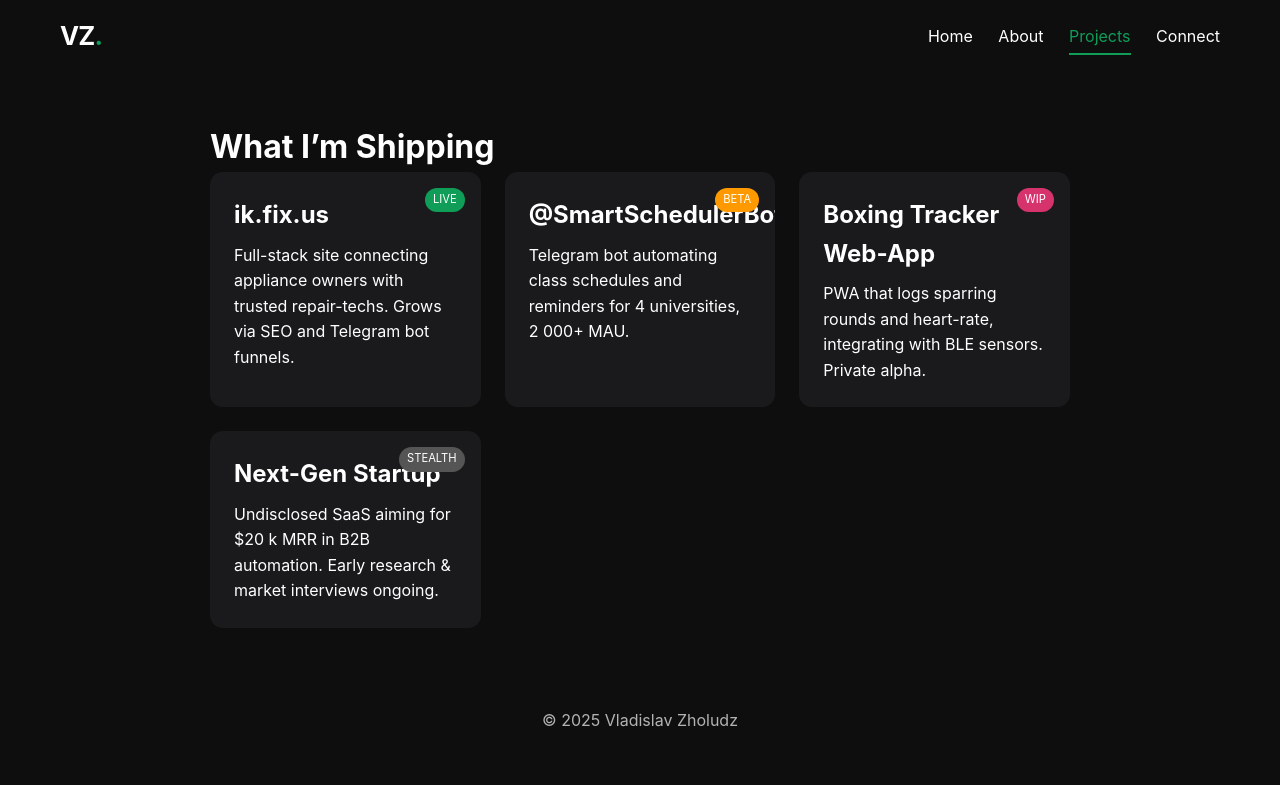
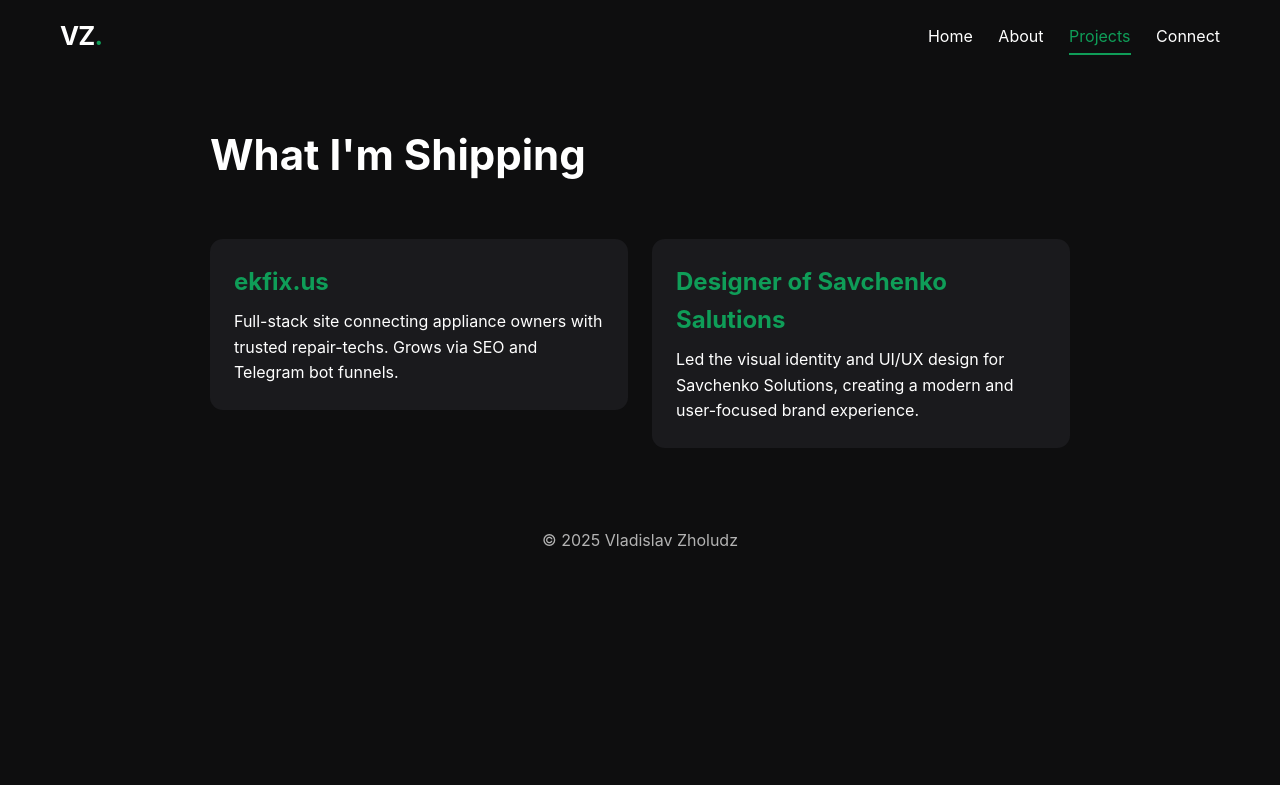
Before and after one commit to LOMAR325/LOMAR325.github.io, a plain HTML site: page projects.html in a window 1280 px wide. Drawn offline with Linux system fonts and the light colour scheme.

Commit message:
text edits

```diff
--- a/projects.html
+++ b/projects.html
@@ -21,32 +21,24 @@
 </header>
 
 <main class="page fade projects">
-  <h1>What I’m Shipping</h1>
-
+  <div class="page-title">What I'm Shipping</div>
   <div class="cards">
+    <a href="https://ekfix.us" class="clickable-block" target="_blank">
       <div class="card">
-      <h2>ik.fix.us</h2>
+        <div class="card-title">ekfix.us</div>
+        <div>
           <p>Full-stack site connecting appliance owners with trusted repair-techs. Grows via SEO and Telegram bot funnels.</p>
-      <span class="tag success">LIVE</span>
         </div>
-
+      </div>
+    </a>
+    <a href="https://savchenkosolutions.com" class="clickable-block" target="_blank">
       <div class="card">
-      <h2>@SmartSchedulerBot</h2>
-      <p>Telegram bot automating class schedules and reminders for 4 universities, 2 000+ MAU.</p>
-      <span class="tag beta">BETA</span>
+        <div class="card-title">Designer of Savchenko Salutions</div>
+        <div>
+          <p>Led the visual identity and UI/UX design for Savchenko Solutions, creating a modern and user-focused brand experience.</p>
         </div>
-
-    <div class="card">
-      <h2>Boxing Tracker Web-App</h2>
-      <p>PWA that logs sparring rounds and heart-rate, integrating with BLE sensors. Private alpha.</p>
-      <span class="tag wip">WIP</span>
       </div>
-
-    <div class="card">
-      <h2>Next-Gen Startup</h2>
-      <p>Undisclosed SaaS aiming for $20 k MRR in B2B automation. Early research &amp; market interviews ongoing.</p>
-      <span class="tag stealth">STEALTH</span>
-    </div>
+    </a>
   </div>
 </main>
 
--- a/style.css
+++ b/style.css
@@ -158,21 +158,40 @@ nav a.active::after { width: 100%; }
   grid-template-columns: repeat(auto-fit, minmax(240px, 1fr));
   gap: 1.5rem;
 }
+.page-title {
+  margin-bottom: 1.2em;
+  font-size: 42px;
+  font-weight: bold;
+}
+.clickable-block {
+  display: block; /* чтобы ссылка была блочной */
+  text-decoration: none; /* убрать подчёркивание */
+  color: inherit; /* сохранить цвет текста */
+}
 .card {
+  display: flex;
+  flex-direction: column;
   background: #1a1a1d;
   padding: 1.5rem;
   border-radius: var(--radius);
-  position: relative;
   overflow: hidden;
   transition: transform 0.3s var(--ease);
 }
+.card-title {
+  font-weight: bold;
+  font-size: 24px;
+  color: #0f9d58;
+}
+
 .card:hover { transform: translateY(-4px); }
-.card h2 { margin-bottom: 0.5rem; }
+.card-title { margin-bottom: 0.5rem; }
 .tag {
-  position: absolute;
+  display: flex;
+  justify-self: flex-end;
   top: 1rem; right: 1rem;
   font-size: 0.7rem;
   padding: 0.2rem 0.5rem;
+  margin-bottom: 0px;
   border-radius: 999px;
 }
 .tag.success { background: var(--accent); }
```
Also changed, not shown: about.html (+4 -4 lines), contact.html (+1 -1 lines), index.html (+5 -6 lines). Lines whose indentation alone changed are shown as unchanged.
